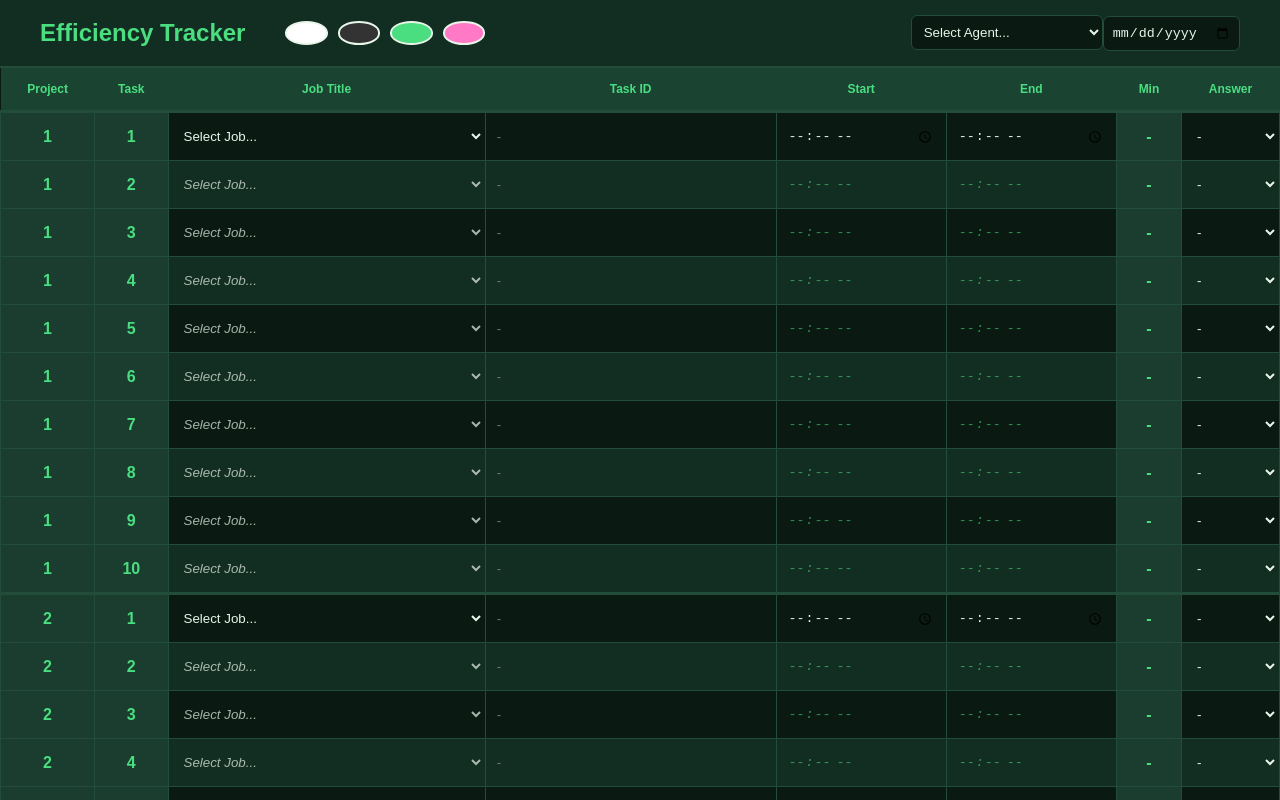
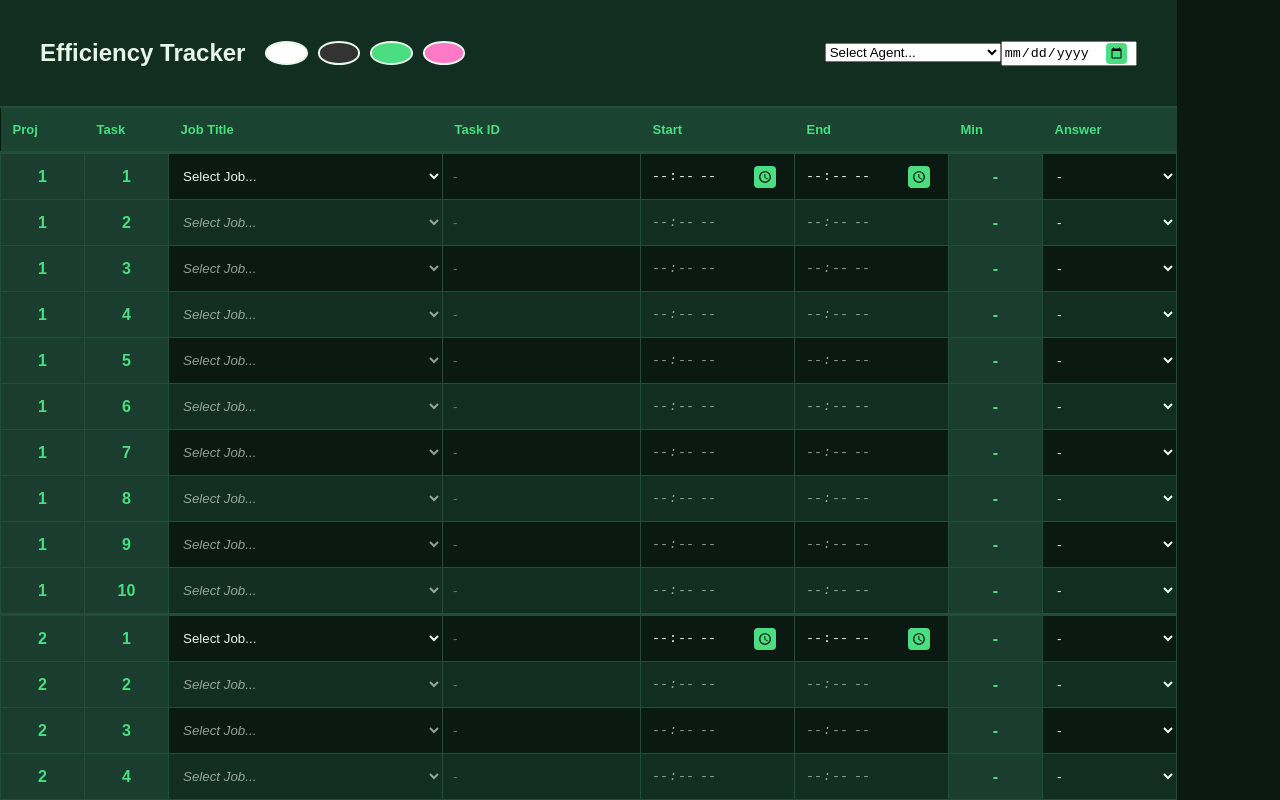
Before and after one commit to beripot/taskTracker, a React (Vite) app in the folder taskTracker/: page / in a window 1280 px wide. Shown: the top 800 px of the page. Built offline with nearby package versions, Linux system fonts and the light colour scheme.

Commit message:
changes to whole code please gikapoy nako yuwa

```diff
--- a/taskTracker/src/App.css
+++ b/taskTracker/src/App.css
@@ -1,6 +1,4 @@
 /* --- THEME DEFINITIONS --- */
-
-/* Emerald Dark (Original) */
 [data-theme='emerald'],
 :root {
   --deep-bg: #0a1a12;
@@ -10,9 +8,12 @@
   --accent-green: #4ade80;
   --text-main: #e8f5e9;
   --auto-green: #1b3d2f;
+  --btn-box-bg: #4ade80;
+  /* Green box for icons */
+  --btn-icon-filter: invert(0);
+  /* Black icon */
 }
 
-/* Light Theme (White/Black) */
 [data-theme='light'] {
   --deep-bg: #ffffff;
   --row-bg: #f2f2f2;
@@ -21,9 +22,12 @@
   --accent-green: #000000;
   --text-main: #1a1a1a;
   --auto-green: #e8e8e8;
+  --btn-box-bg: #000000;
+  /* Black box for icons */
+  --btn-icon-filter: invert(1);
+  /* White icon */
 }
 
-/* Dark Mode (Black/Grey) */
 [data-theme='dark'] {
   --deep-bg: #000000;
   --row-bg: #1a1a1a;
@@ -32,9 +36,12 @@
   --accent-green: #9e9e9e;
   --text-main: #ffffff;
   --auto-green: #222222;
+  --btn-box-bg: #ffffff;
+  /* White box for icons */
+  --btn-icon-filter: invert(0);
+  /* Black icon */
 }
 
-/* Cyber Theme (Purple/Pink) */
 [data-theme='cyber'] {
   --deep-bg: #1a0b2e;
   --row-bg: #2d134d;
@@ -43,6 +50,10 @@
   --accent-green: #ff79c6;
   --text-main: #f8f8f2;
   --auto-green: #240e42;
+  --btn-box-bg: #ff79c6;
+  /* Pink box for icons */
+  --btn-icon-filter: invert(0);
+  /* Black icon */
 }
 
 /* 1. Global Reset */
@@ -57,36 +68,23 @@ html {
 
 .container {
   min-height: 100vh;
-  width: 100vw;
   display: flex;
   flex-direction: column;
-  background-color: var(--deep-bg);
-  transition: background-color 0.3s ease;
 }
 
-/* 2. Header Section */
+/* 2. Header */
 .header-section {
-  width: 100%;
   padding: 15px 40px;
   background-color: var(--row-bg);
   border-bottom: 2px solid var(--border-green);
   display: flex;
   justify-content: space-between;
   align-items: center;
-  box-sizing: border-box;
 }
 
-h2 {
-  color: var(--accent-green);
-  margin: 0;
-  font-weight: 700;
-}
-
-/* Theme Controls */
 .theme-controls {
   display: flex;
   gap: 10px;
-  margin-left: 20px;
 }
 
 .theme-btn {
@@ -118,16 +116,7 @@ h2 {
   background: #ff79c6;
 }
 
-.global-inputs select,
-.global-inputs input {
-  background-color: var(--deep-bg);
-  border: 1px solid var(--border-green);
-  color: var(--text-main);
-  padding: 8px;
-  border-radius: 6px;
-}
-
-/* 3. Table Styles */
+/* 3. Table Layout */
 .table-container {
   flex-grow: 1;
   overflow: auto;
@@ -142,86 +131,48 @@ thead th {
   background-color: var(--header-bg);
   color: var(--accent-green);
   padding: 12px;
-  font-size: 12px;
+  font-size: 13px;
   position: sticky;
   top: 0;
   z-index: 10;
   border-bottom: 2px solid var(--border-green);
-}
-
-tr:nth-child(even) {
-  background-color: var(--row-bg);
-}
-
-tr:hover {
-  background-color: rgba(74, 222, 128, 0.05);
+  text-align: left;
 }
 
 td {
   height: 45px;
   border: 1px solid var(--border-green);
-  position: relative;
+  padding: 0;
 }
 
 td input,
 td select {
   width: 100%;
   height: 100%;
-  background: transparent;
-  color: var(--text-main);
-  border: none;
+  background: transparent !important;
+  color: var(--text-main) !important;
+  border: none !important;
   padding: 0 10px;
   box-sizing: border-box;
 }
 
-/* Target disabled selects (Job Title in rows 2-10) */
-td select:disabled {
-  background-color: transparent !important;
-  color: var(--text-main) !important;
-  opacity: 0.7;
-  /* Makes it look slightly different but still readable */
-  cursor: not-allowed;
-  -webkit-text-fill-color: var(--text-main);
-  /* Required for Safari/iOS */
+/* 4. The Themed Button Wrapper (The Fix) */
+input[type="date"]::-webkit-calendar-picker-indicator,
+input[type="time"]::-webkit-calendar-picker-indicator {
+  background-color: var(--btn-box-bg) !important;
+  filter: var(--btn-icon-filter) !important;
+  border-radius: 4px;
+  padding: 4px;
+  cursor: pointer;
+  /* Pulls icon away from the cell border to prevent skewing */
+  margin-right: 8px;
 }
 
-/* Ensure the dropdown arrow doesn't disappear in some themes */
-td select {
-  appearance: auto;
-  /* Restores the default arrow which adapts better to themes */
+/* Specialized Logic */
+tr:nth-child(even) {
+  background-color: var(--row-bg);
 }
 
-/* Ensure the dropdown itself and the popup list use theme colors */
-select,
-option {
-  background-color: var(--row-bg);
-  /* The background of the list */
-  color: var(--text-main) !important;
-  /* Forces the text color to update */
-}
-
-/* Fix for Global Inputs (Agent name and Date) */
-.global-inputs select,
-.global-inputs input,
-.global-inputs option {
-  background-color: var(--deep-bg);
-  color: var(--text-main);
-}
-
-/* Chrome/Edge specific: prevents the browser from forcing a white background on autofill or focus */
-select:focus,
-input:focus {
-  background-color: var(--row-bg) !important;
-  color: var(--text-main) !important;
-}
-
-td input:focus,
-td select:focus {
-  background-color: rgba(128, 128, 128, 0.1);
-  outline: none;
-}
-
-/* Specialized Fields */
 .auto-field {
   background-color: var(--auto-green) !important;
   color: var(--accent-green);
@@ -230,7 +181,6 @@ td select:focus {
 }
 
 .inherited-field {
-  color: var(--accent-green);
   opacity: 0.6;
   font-style: italic;
 }
@@ -239,7 +189,7 @@ td select:focus {
   border-top: 3px solid var(--border-green) !important;
 }
 
-/* Footer & Buttons */
+/* Footer */
 .footer-area {
   padding: 20px 40px;
   background-color: var(--row-bg);
--- a/taskTracker/src/App.jsx
+++ b/taskTracker/src/App.jsx
@@ -6,41 +6,20 @@ const JOBS = ["Bidding - Seller Appeal", "Inherit Traffic Daily QC", "Inherit Tr
 const ANSWERS = [{ label: "Yes", value: "Yes" }, { label: "No", value: "No" }];
 
 function App() {
-  // --- 1. INITIALIZE STATE FROM LOCALSTORAGE ---
   const [theme, setTheme] = useState(() => localStorage.getItem('app-theme') || 'emerald');
-
   const [globalData, setGlobalData] = useState(() => {
     const saved = localStorage.getItem('global-data');
     return saved ? JSON.parse(saved) : { agentName: '', date: '' };
   });
-
   const [tasks, setTasks] = useState(() => {
     const saved = localStorage.getItem('tasks-data');
-    return saved ? JSON.parse(saved) : Array(100).fill({
-      jobTitle: '', startTime: '', endTime: '',
-      taskID: '', answer: '', timeSpent: ''
-    });
+    return saved ? JSON.parse(saved) : Array(100).fill({ jobTitle: '', startTime: '', endTime: '', taskID: '', answer: '', timeSpent: '' });
   });
-
   const [isSubmitting, setIsSubmitting] = useState(false);
 
-  // --- 2. PERSIST DATA TO LOCALSTORAGE ON CHANGE ---
-  useEffect(() => {
-    localStorage.setItem('tasks-data', JSON.stringify(tasks));
-  }, [tasks]);
-
-  useEffect(() => {
-    localStorage.setItem('global-data', JSON.stringify(globalData));
-  }, [globalData]);
-
-  useEffect(() => {
-    localStorage.setItem('app-theme', theme);
-  }, [theme]);
-
-
-  const handleGlobalChange = (field, value) => {
-    setGlobalData(prev => ({ ...prev, [field]: value }));
-  };
+  useEffect(() => localStorage.setItem('tasks-data', JSON.stringify(tasks)), [tasks]);
+  useEffect(() => localStorage.setItem('global-data', JSON.stringify(globalData)), [globalData]);
+  useEffect(() => localStorage.setItem('app-theme', theme), [theme]);
 
   const handleTaskChange = (index, field, value) => {
     const newTasks = [...tasks];
@@ -53,33 +32,18 @@ function App() {
       updatedTask.endTime = `${String(endH).padStart(2, '0')}:${String(endM % 60).padStart(2, '0')}`;
       updatedTask.timeSpent = 25;
     }
-
     if (field === 'endTime' && updatedTask.startTime && value) {
       const [sH, sM] = updatedTask.startTime.split(':').map(Number);
       const [eH, eM] = value.split(':').map(Number);
       const diff = (eH * 60 + eM) - (sH * 60 + sM);
       updatedTask.timeSpent = diff < 0 ? diff + 1440 : diff;
     }
-
     newTasks[index] = updatedTask;
     setTasks(newTasks);
   };
 
-  const clearAll = () => {
-    if (window.confirm("Clear all data? This will also wipe the browser's memory for this session.")) {
-      const emptyTasks = Array(100).fill({ jobTitle: '', startTime: '', endTime: '', taskID: '', answer: '', timeSpent: '' });
-      setTasks(emptyTasks);
-      // Optional: Clear global data too
-      // setGlobalData({ agentName: '', date: '' });
-    }
-  };
-
   const handleSubmit = async () => {
-    if (!globalData.agentName || !globalData.date) {
-      alert("Select Agent and Date first.");
-      return;
-    }
-
+    if (!globalData.agentName || !globalData.date) return alert("Select Agent and Date first.");
     const finalData = tasks.map((t, index) => {
       const master = tasks[Math.floor(index / 10) * 10];
       return {
@@ -97,22 +61,15 @@ function App() {
     }).filter(t => t.taskID.trim() !== "" || t.answer !== "");
 
     if (finalData.length === 0) return alert("No data to submit.");
-
     setIsSubmitting(true);
     try {
       const URL = "https://script.google.com/macros/s/AKfycbzz-LyLUrN5nm8Ow-bNYpvgnIlNkKvShjslLbcIwSObmjkGWutZYhvLixuO1p0aiUTh5A/exec";
       await fetch(URL, { method: "POST", mode: "no-cors", body: JSON.stringify(finalData) });
-      alert(`Success! ${finalData.length} tasks uploaded.`);
-
-      // AUTO-CLEAR AFTER SUCCESS (Highly Recommended)
-      if (window.confirm("Data saved! Do you want to clear the board for the next batch?")) {
+      alert(`Success! ${finalData.length} uploaded.`);
+      if (window.confirm("Clear board for next batch?")) {
         setTasks(Array(100).fill({ jobTitle: '', startTime: '', endTime: '', taskID: '', answer: '', timeSpent: '' }));
       }
-    } catch (e) {
-      alert("Submission failed. Please check your internet.");
-    } finally {
-      setIsSubmitting(false);
-    }
+    } catch (e) { alert("Submission failed."); } finally { setIsSubmitting(false); }
   };
 
   return (
@@ -121,18 +78,17 @@ function App() {
         <div style={{ display: 'flex', alignItems: 'center', gap: '20px' }}>
           <h2>Efficiency Tracker</h2>
           <div className="theme-controls">
-            <button className="theme-btn btn-light" onClick={() => setTheme('light')} title="Light"></button>
-            <button className="theme-btn btn-dark" onClick={() => setTheme('dark')} title="Dark"></button>
-            <button className="theme-btn btn-emerald" onClick={() => setTheme('emerald')} title="Emerald"></button>
-            <button className="theme-btn btn-cyber" onClick={() => setTheme('cyber')} title="Cyber"></button>
+            {['light', 'dark', 'emerald', 'cyber'].map(t => (
+              <button key={t} className={`theme-btn btn-${t}`} onClick={() => setTheme(t)} title={t}></button>
+            ))}
           </div>
         </div>
         <div className="global-inputs">
-          <select value={globalData.agentName} onChange={(e) => handleGlobalChange('agentName', e.target.value)}>
+          <select value={globalData.agentName} onChange={(e) => setGlobalData(prev => ({ ...prev, agentName: e.target.value }))}>
             <option value="">Select Agent...</option>
             {AGENTS.map(a => <option key={a} value={a}>{a}</option>)}
           </select>
-          <input type="date" value={globalData.date} onChange={(e) => handleGlobalChange('date', e.target.value)} />
+          <input type="date" value={globalData.date} onChange={(e) => setGlobalData(prev => ({ ...prev, date: e.target.value }))} />
         </div>
       </div>
 
@@ -140,8 +96,14 @@ function App() {
         <table>
           <thead>
             <tr>
-              <th>Project</th><th>Task</th><th>Job Title</th><th>Task ID</th>
-              <th>Start</th><th>End</th><th>Min</th><th>Answer</th>
+              <th style={{ width: '60px' }}>Proj</th>
+              <th style={{ width: '60px' }}>Task</th>
+              <th style={{ width: '250px' }}>Job Title</th>
+              <th>Task ID</th>
+              <th style={{ width: '130px' }}>Start</th>
+              <th style={{ width: '130px' }}>End</th>
+              <th style={{ width: '70px' }}>Min</th>
+              <th style={{ width: '110px' }}>Answer</th>
             </tr>
           </thead>
           <tbody>
@@ -153,12 +115,9 @@ function App() {
                   <td className="auto-field">{Math.floor(index / 10) + 1}</td>
                   <td className="auto-field">{(index % 10) + 1}</td>
                   <td>
-                    <select
-                      value={isFirst ? task.jobTitle : master.jobTitle}
-                      disabled={!isFirst}
+                    <select value={isFirst ? task.jobTitle : master.jobTitle} disabled={!isFirst}
                       onChange={(e) => handleTaskChange(index, 'jobTitle', e.target.value)}
-                      className={!isFirst ? "inherited-field" : ""}
-                    >
+                      className={!isFirst ? "inherited-field" : ""}>
                       <option value="">Select Job...</option>
                       {JOBS.map(j => <option key={j} value={j}>{j}</option>)}
                     </select>
@@ -182,7 +141,7 @@ function App() {
         </table>
       </div>
       <div className="footer-area">
-        <button className="clear-btn" onClick={clearAll} disabled={isSubmitting}>Clear Board</button>
+        <button className="clear-btn" onClick={() => setTasks(Array(100).fill({ jobTitle: '', startTime: '', endTime: '', taskID: '', answer: '', timeSpent: '' }))} disabled={isSubmitting}>Clear Board</button>
         <button className="submit-btn" onClick={handleSubmit} disabled={isSubmitting}>
           {isSubmitting ? "Uploading..." : "Submit All"}
         </button>
```
